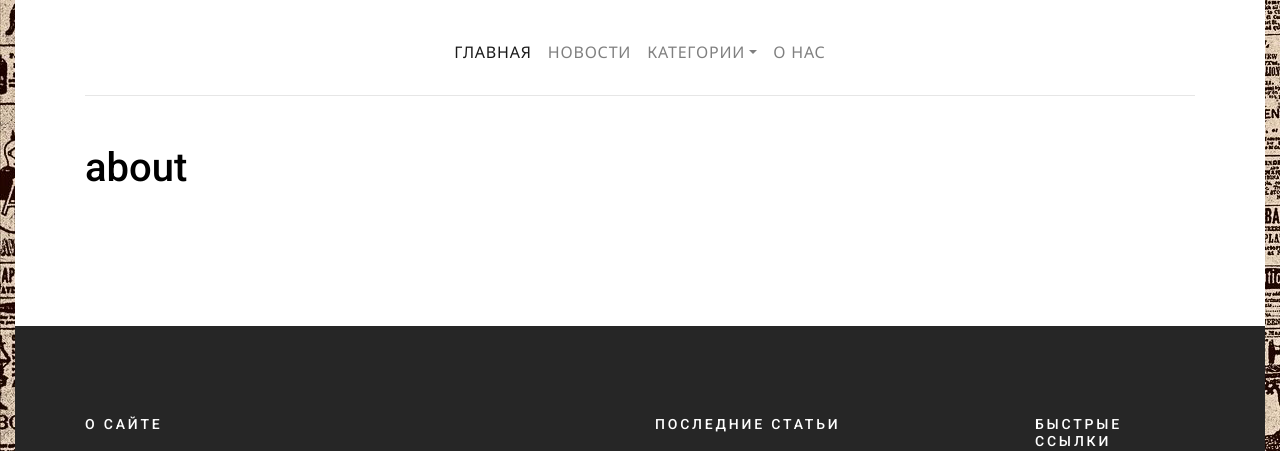
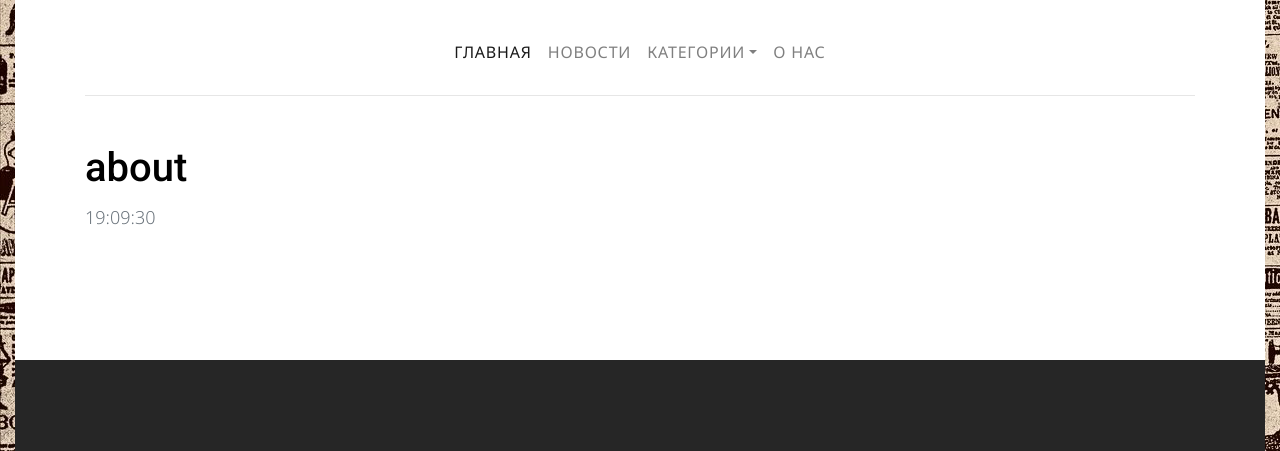
Before and after one commit to ihor-nafranovich/mysite, a Laravel app: page /about in a window 1280 px wide. Shown: the part 222-673 px from the top of the page. Run offline with Laravel 12, Linux system fonts and the light colour scheme; data that the repository does not hold is empty.

Commit message:
06052025

```diff
--- a/resources/views/about.blade.php
+++ b/resources/views/about.blade.php
@@ -38,6 +38,10 @@
         <div class="container">
             <h1>about</h1>
         </div>
+        <div class="container">
+            <div id="time"></div>
+            <script src="/assets/js/time.js"></script>
+          </div>
     </section>
 
     @include('blocks.footer')
--- a/resources/views/blocks/footer.blade.php
+++ b/resources/views/blocks/footer.blade.php
@@ -2,9 +2,9 @@
     <div class="container">
         <div class="row mb-5">
             <div class="col-md-4">
-                <h3>О сайте</h3>
+                <h3>Как добраться</h3>
                 <p class="mb-4">
-                    <img src="/assets/images/Professiya_web_razrabotchik.png" alt="Image placeholder" class="img-fluid">
+                    <div style="position:relative;overflow:hidden;"><a href="https://yandex.by/maps/org/bguir_korpus_7/1250421784/?utm_medium=mapframe&utm_source=maps" style="color:#eee;font-size:12px;position:absolute;top:0px;">БГУИР, корпус № 7</a><a href="https://yandex.by/maps/157/minsk/category/university/184106140/?utm_medium=mapframe&utm_source=maps" style="color:#eee;font-size:12px;position:absolute;top:14px;">ВУЗ в Минске</a><iframe src="https://yandex.by/map-widget/v1/?ll=27.598990%2C53.903081&mode=poi&poi%5Bpoint%5D=27.598357%2C53.903068&poi%5Buri%5D=ymapsbm1%3A%2F%2Forg%3Foid%3D1250421784&z=17.2" width="560" height="400" frameborder="1" allowfullscreen="true" style="position:relative;"></iframe></div>
                 </p>
 
                 <p>Пусть впереди лишь светлые дороги,<br>
```
Also changed, not shown: public/assets/js/time.js (added).
